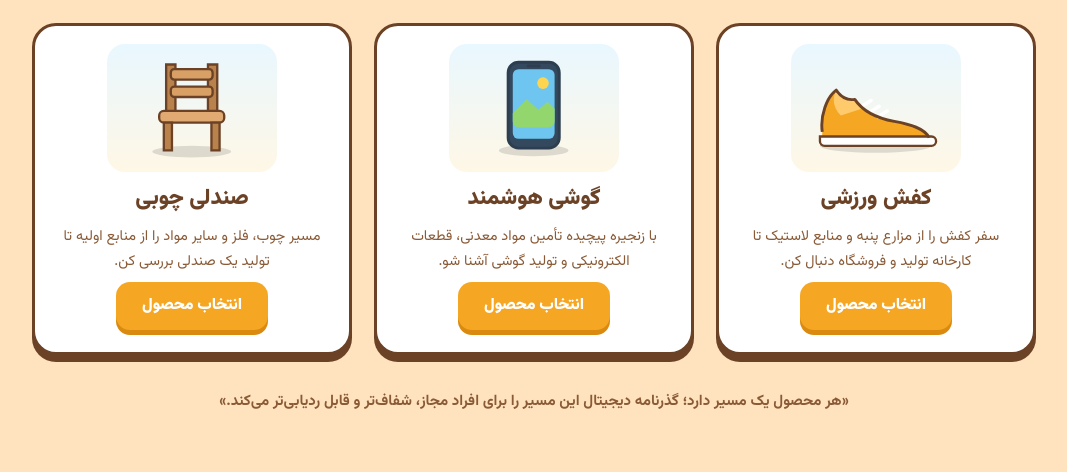
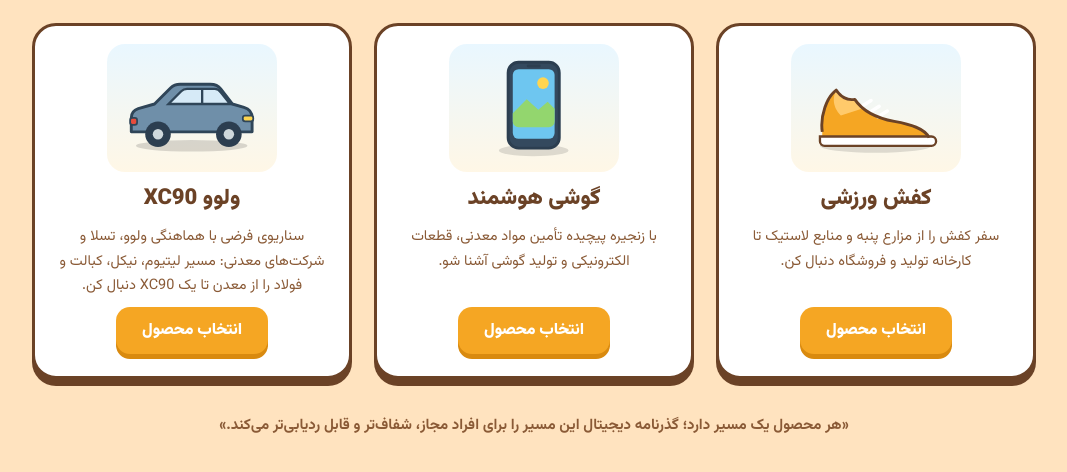
Before and after one commit to Eliihama/Digital_product_passport, a plain HTML site: page index.html in a window 1280 px wide. Shown: the part 162-634 px from the top of the page, without its empty margins (106-1173 px from the left). Drawn offline with Linux system fonts and the light colour scheme.

Commit message:
Add files via upload

```diff
--- a/index.html
+++ b/index.html
@@ -390,7 +390,7 @@ const TIER_COLOR = {3:'#2E9E5B',2:'#2F80ED',1:'#F2994A',0:'#8E5BD9'};
 const TIER_NAME = {3:'سطح ۳ – مواد اولیه',2:'سطح ۲ – فرآوری',1:'سطح ۱ – قطعات',0:'سطح ۰ – تولید نهایی و توزیع'};
 const MODE_NAME = {road:'جاده‌ای',rail:'ریلی',sea:'دریایی'};
 const MODE_VEH = {road:'کامیون',rail:'قطار باری',sea:'کشتی باری'};
-const REGION = {'هند':['جنوب آسیا',78,22],'تایلند':['جنوب شرق آسیا',102,14],'ویتنام':['جنوب شرق آسیا',102,14],'کره جنوبی':['شرق آسیا',122,34],'چین':['شرق آسیا',122,34],'ژاپن':['شرق آسیا',122,34],'تایوان':['شرق آسیا',122,34],'استرالیا':['اقیانوسیه',128,-25],'شیلی':['آمریکای جنوبی',-66,-24],'کنگو':['آفریقای مرکزی',24,-8],'لهستان':['اروپای مرکزی',17,52],'آلمان':['اروپای مرکزی',17,52],'سوئد':['شمال اروپا',18,65]};
+const REGION = {'هند':['جنوب آسیا',78,22],'تایلند':['جنوب شرق آسیا',102,14],'ویتنام':['جنوب شرق آسیا',102,14],'کره جنوبی':['شرق آسیا',122,34],'چین':['شرق آسیا',122,34],'ژاپن':['شرق آسیا',122,34],'تایوان':['شرق آسیا',122,34],'استرالیا':['اقیانوسیه',128,-25],'شیلی':['آمریکای جنوبی',-66,-24],'کنگو':['آفریقای مرکزی',24,-8],'لهستان':['اروپای مرکزی',17,52],'آلمان':['اروپای مرکزی',17,52],'سوئد':['شمال اروپا',18,65],'اندونزی':['اندونزی',118,-2]};
 
 /* کریدورهای دریایی مشترک (نمونه فرضی اما از نظر جغرافیایی معقول) */
 const IND_MAL = [[80.8,5],[88,5.5],[94,6.3],[98.2,5],[100.3,3.2],[102.3,1.75],[103.6,1.05],[104.8,1.6]];
@@ -500,49 +500,51 @@ const PRODUCTS = {
    ['wh','dc','گوشی هوشمند','final',[['road','بندر یانتیان',[114.28,22.55]],['sea','بندر روتردام',[114.6,21.8],[112,17],[110.5,11],[107.5,5.5],...rev(IND_MAL),...SUEZ,[4.1,51.95]],['rail',null]]],
    ['dc','st','گوشی هوشمند','final',[['road',null]]]]
  },
- chair:{ id:'chair', name:'صندلی چوبی', model:'صندلی چوبی مدل بلوط', brand:'بلوط', code:'PRD-3051', pid:'DPP-BL-3051-K4T8', lot:'LOT-BL-0911', madeIn:'آلمان', market:['آلمان',11.58,48.14],
-  blurb:'مسیر چوب، فلز و سایر مواد را از منابع اولیه تا تولید یک صندلی بررسی کن.',
-  maker:'شرکت مبلمان بلوط (فرضی) – آلمان',
-  comp:[['چوب بلوط و صفحه چندلا',78],['اتصالات فولادی',12],['رزین و چسب',6],['لاک و پوشش سطح',4]],
-  sustain:[['ردپای کربن (برآورد نمایشی)','۲۱ کیلوگرم CO₂ معادل','ok'],['منشأ چوب','جنگل مدیریت‌شده – اروپای مرکزی','ok'],['محتوای بازیافتی','۳۰٪ – فولاد بازیافتی اتصالات','ok'],['انتشار ترکیبات فرّار پوشش','در انتظار بررسی','review'],['مصرف آب در تولید','اطلاعات موجود نیست','na']],
-  certs:[['مدیریت پایدار جنگل (نمونه آموزشی)','نهاد گواهی فرضی «الف»','۱۴۰۲/۰۹/۰۱','۱۴۰۵/۰۹/۰۱','ok'],['ایمنی و دوام مبلمان (نمونه آموزشی)','نهاد گواهی فرضی «ب»','۱۴۰۳/۰۸/۱۰','۱۴۰۵/۰۸/۱۰','review'],['پوشش کم‌انتشار (نمونه آموزشی)','نهاد گواهی فرضی «ج»','۱۴۰۱/۰۳/۰۱','۱۴۰۳/۰۳/۰۱','expired']],
-  care:['سطح چوب را با دستمال خشک یا کمی نم‌دار تمیز کنید.','سالی یک‌بار اتصالات را بازبینی و پیچ‌ها را محکم کنید.','از قرار دادن صندلی کنار منبع گرما یا رطوبت زیاد خودداری کنید.','خراش‌های سطحی با روغن چوب قابل ترمیم‌اند.'],
-  eol:[['تعمیر','پایه یا اتصالات آسیب‌دیده قابل ترمیم‌اند.','نوع چوب، ابعاد و کد اتصالات'],['تعویض قطعات','نشیمن، پشتی و پیچ‌ها جداگانه تعویض می‌شوند.','فهرست قطعات یدکی و سازگاری آن‌ها'],['رنگ‌آمیزی و بازسازی','سطح چوب سنباده و دوباره پوشش داده می‌شود.','نوع لاک و پوشش اولیه سطح'],['فروش مجدد','صندلی سالم در بازار دست‌دوم عرضه می‌شود.','تاریخ تولید و وضعیت اصالت'],['بازیافت چوب و فلز','چوب به تخته خرده‌چوب و فولاد به ذوب برمی‌گردد.','ترکیب مواد و روش جداسازی اتصالات']],
-  branches:[['wood','مسیر چوب','#F28C28'],['metal','مسیر فلز','#2F80ED'],['coat','مسیر پوشش','#9B51E0'],['final','محصول نهایی','#27AE60']],
+ car:{ id:'car', name:'ولوو XC90', model:'ولوو XC90 ریچارج', brand:'ولوو', code:'PRD-9090', pid:'DPP-VO-9090-X9C0', lot:'LOT-VO-0911', madeIn:'سوئد', market:['سوئد',18.07,59.33],
+  blurb:'سناریوی فرضی با هماهنگی ولوو، تسلا و شرکت‌های معدنی: مسیر لیتیوم، نیکل، کبالت و فولاد را از معدن تا یک XC90 دنبال کن.',
+  maker:'ولوو – کارخانه تورسلاندا، سوئد (سناریوی نمایشی)',
+  comp:[['بدنه و شاسی فولادی',46],['پک باتری (لیتیوم، نیکل، کبالت)',22],['موتور و گیربکس',17],['سیم‌کشی و الکترونیک',9],['داخل کابین و سایر قطعات',6]],
+  sustain:[['ردپای کربن (برآورد نمایشی)','۲۸ تن CO₂ معادل در کل ساخت','ok'],['محتوای بازیافتی فولاد','۲۵٪ – فولاد بازیافتی در بدنه','ok'],['منشأ مواد باتری','لیتیوم: استرالیا · نیکل: اندونزی · کبالت: کنگو','ok'],['بازیافت‌پذیری باتری','در انتظار بررسی','review'],['مصرف آب در تولید','اطلاعات موجود نیست','na']],
+  certs:[['تأمین مسئولانه مواد معدنی (نمونه آموزشی)','نهاد گواهی فرضی «الف»','۱۴۰۲/۰۹/۰۱','۱۴۰۵/۰۹/۰۱','ok'],['ایمنی باتری خودرو (نمونه آموزشی)','نهاد گواهی فرضی «ب»','۱۴۰۳/۰۸/۱۰','۱۴۰۵/۰۸/۱۰','review'],['گزارش منشأ کبالت (نمونه آموزشی)','نهاد گواهی فرضی «ج»','۱۴۰۱/۰۳/۰۱','۱۴۰۳/۰۳/۰۱','expired']],
+  care:['سرویس دوره‌ای را طبق دفترچه در نمایندگی مجاز انجام دهید.','باتری را مدت طولانی در دمای خیلی بالا یا خیلی پایین رها نکنید.','تعمیر باتری و سیستم‌های ولتاژ بالا فقط توسط تعمیرکار مجاز انجام شود.','پیش از فروش یا بازیافت، سابقه سلامت باتری را از شناسنامه بررسی کنید.'],
+  eol:[['تعمیر و سرویس','قطعات مکانیکی و بدنه قابل تعمیر یا تعویض‌اند.','فهرست قطعات یدکی و سابقه سرویس'],['استفاده مجدد باتری','باتری با ظرفیت کافی می‌تواند برای ذخیره انرژی استفاده شود.','وضعیت سلامت باتری و تعداد چرخه شارژ'],['فروش مجدد','خودروی سالم در بازار دست‌دوم عرضه می‌شود.','تاریخ تولید، سابقه سرویس و وضعیت اصالت'],['بازیافت باتری','لیتیوم، نیکل و کبالت از سلول‌ها بازیابی می‌شوند.','ترکیب شیمیایی سلول‌ها و روش جداسازی'],['بازیافت فولاد','بدنه فولادی ذوب و دوباره استفاده می‌شود.','نوع آلیاژ و روش جداسازی قطعات']],
+  branches:[['bat','باتری و لیتیوم','#F28C28'],['steel','فولاد و بدنه','#2F80ED'],['eng','موتور','#EC407A'],['elec','مس و الکترونیک','#9B51E0'],['final','محصول نهایی','#27AE60']],
   companies:[
-   ['for','جنگل مدیریت‌شده پودلاسکی',3,'forest','بیاویستوک','لهستان',23.2,53.1,'الوار بلوط'],
-   ['ore','معدن سنگ‌آهن کیرونا',3,'mine','کیرونا','سوئد',20.25,67.85,'سنگ‌آهن'],
-   ['res','تأمین‌کننده رزین لودویگس‌هافن',3,'plant','لودویگس‌هافن','آلمان',8.44,49.48,'رزین و چسب'],
-   ['cm','تأمین‌کننده مواد پوششی لِورکوزن',3,'plant','لِورکوزن','آلمان',7,51.03,'مواد اولیه پوشش'],
-   ['wp','کارخانه فرآوری چوب اولشتین',2,'factory','اولشتین','لهستان',20.5,53.78,'چوب خشک‌شده'],
-   ['pn','کارخانه صفحات چوبی پوزنان',2,'factory','پوزنان','لهستان',16.9,52.4,'صفحه چندلا'],
-   ['mt','کارخانه فرآوری فلزات زالتس‌گیتر',2,'factory','زالتس‌گیتر','آلمان',10.35,52.15,'ورق فولاد'],
-   ['cf','کارخانه رنگ و پوشش اشتوتگارت',2,'factory','اشتوتگارت','آلمان',9.18,48.78,'لاک و روغن چوب'],
-   ['seat','کارخانه تولید نشیمن و پشتی',1,'factory','وروتسواف','لهستان',17.03,51.1,'نشیمن و پشتی'],
-   ['leg','کارخانه تولید پایه صندلی',1,'factory','شچچین','لهستان',14.55,53.43,'پایه صندلی'],
-   ['fit','کارخانه تولید اتصالات فلزی',1,'factory','دورتموند','آلمان',7.47,51.51,'اتصالات فلزی'],
-   ['ct','تأمین‌کننده پوشش سطح چوب',1,'factory','نورنبرگ','آلمان',11.08,49.45,'پوشش سطح چوب'],
-   ['asm','کارخانه مونتاژ صندلی بلوط',0,'assembly','کاسل','آلمان',9.5,51.3,'صندلی چوبی'],
-   ['wh','انبار محصولات',0,'warehouse','هانوفر','آلمان',9.73,52.37,'صندلی چوبی'],
-   ['dc','مرکز توزیع فرانکفورت',0,'dc','فرانکفورت','آلمان',8.68,50.11,'صندلی چوبی'],
-   ['st','فروشگاه مبلمان مونیخ',0,'store','مونیخ','آلمان',11.58,48.14,'صندلی چوبی']],
+   ['li','معدن لیتیوم گرین‌بوشز',3,'mine','گرین‌بوشز','استرالیا',116.06,-33.85,'کنسانتره لیتیوم'],
+   ['ni','معدن نیکل سورواکو',3,'mine','سورواکو','اندونزی',121.35,-2.55,'کنسانتره نیکل'],
+   ['co','معدن کبالت کولوزی',3,'mine','کولوزی','کنگو',25.47,-10.72,'کنسانتره کبالت'],
+   ['fe','معدن سنگ‌آهن کیرونا',3,'mine','کیرونا','سوئد',20.25,67.85,'سنگ‌آهن'],
+   ['cu','معدن مس لوبین',3,'mine','لوبین','لهستان',16.2,51.4,'کنسانتره مس'],
+   ['lr','پالایشگاه لیتیوم کوئینانا',2,'factory','کوئینانا','استرالیا',115.77,-32.25,'هیدروکسید لیتیوم'],
+   ['cp','کارخانه پیش‌ماده کاتد پوهانگ',2,'factory','پوهانگ','کره جنوبی',129.37,36.02,'پیش‌ماده نیکل-کبالت'],
+   ['mt','کارخانه فولاد لولئو',2,'factory','لولئو','سوئد',22.15,65.58,'ورق فولاد'],
+   ['cw','کارخانه سیم و فویل مس لگنیتسا',2,'factory','لگنیتسا','لهستان',16.2,51.21,'سیم و فویل مس'],
+   ['tsl','تسلا – کارخانه باتری برلین',1,'factory','برلین','آلمان',13.8,52.4,'پک باتری'],
+   ['bd','کارخانه پرس بدنه الوفسترم',1,'factory','الوفسترم','سوئد',14.54,56.28,'بدنه و شاسی'],
+   ['eng','کارخانه موتور اسکووده',1,'factory','اسکووده','سوئد',13.85,58.39,'موتور و گیربکس'],
+   ['ele','کارخانه سیم‌کشی و الکترونیک کراکوف',1,'factory','کراکوف','لهستان',19.94,50.06,'سیم‌کشی و الکترونیک'],
+   ['asm','کارخانه مونتاژ ولوو تورسلاندا',0,'assembly','گوتنبرگ','سوئد',11.78,57.72,'ولوو XC90'],
+   ['wh','انبار خودروهای آماده',0,'warehouse','گوتنبرگ','سوئد',12.0,57.62,'ولوو XC90'],
+   ['dc','مرکز توزیع جونشوپینگ',0,'dc','جونشوپینگ','سوئد',14.16,57.78,'ولوو XC90'],
+   ['st','نمایندگی ولوو استکهلم',0,'store','استکهلم','سوئد',18.07,59.33,'ولوو XC90']],
   edges:[
-   ['for','wp','الوار بلوط','wood',[['road',null]]],
-   ['wp','pn','چوب خشک‌شده','wood',[['rail',null]]],
-   ['res','pn','رزین و چسب','wood',[['rail',null,[11.5,50.8]]]],
-   ['wp','leg','چوب خشک‌شده','wood',[['rail',null,[18.5,53.6]]]],
-   ['pn','seat','صفحه چندلا','wood',[['road',null]]],
-   ['ore','mt','سنگ‌آهن','metal',[['rail','بندر نارویک (نروژ)',[17,68.42]],['sea','بندر هامبورگ',[15.5,68.7],[11.5,67],[7,64.5],[3.5,61.5],[3.8,58],[6.5,55.5],[7.6,54.4],[8.75,53.9],[9.9,53.55]],['rail',null]]],
-   ['mt','fit','ورق فولاد','metal',[['rail',null]]],
-   ['cm','cf','مواد اولیه پوشش','coat',[['road',null]]],
-   ['cf','ct','لاک و روغن چوب','coat',[['road',null]]],
-   ['seat','asm','نشیمن و پشتی','wood',[['rail',null,[13.7,51.05]]]],
-   ['leg','asm','پایه صندلی','wood',[['road',null,[13,52.4]]]],
-   ['fit','asm','اتصالات فلزی','metal',[['road',null]]],
-   ['ct','asm','پوشش سطح چوب','coat',[['road',null]]],
-   ['asm','wh','صندلی چوبی','final',[['road',null]]],
-   ['wh','dc','صندلی چوبی','final',[['rail',null]]],
-   ['dc','st','صندلی چوبی','final',[['road',null]]]]
+   ['li','lr','کنسانتره لیتیوم','bat',[['road',null]]],
+   ['lr','tsl','هیدروکسید لیتیوم','bat',[['road','بندر فرمنتل',[115.75,-32.05]],['sea','بندر هامبورگ',[113,-30],[105,-20],[93,-8],[84,1],...SUEZ,...NSEA,[9.9,53.55]],['rail',null]]],
+   ['ni','cp','کنسانتره نیکل','bat',[['road','بندر ماکاسار',[119.4,-5.1]],['sea','بندر پوهانگ',[118.6,-4.9],[118.2,-1.5],[118.9,1.2],[120.5,3.5],[124.5,4.5],[127.5,6],[128,12],[126.5,20],[124,27],[127,31.5],[129.2,34],[129.6,35.4]],['road',null]]],
+   ['co','cp','کنسانتره کبالت','bat',[['rail','بندر دارالسلام',[31.5,-9],[39.3,-6.8]],['sea','بندر پوهانگ',[40.5,-6.5],[43,-5],[55,-1],[70,3],...IND_MAL,[107.5,5.5],[111.5,10],[115.5,16],[119,21],[119.3,23.5],[121.5,27],[125,32],[129.2,34.2],[129.6,35.4]],['road',null]]],
+   ['cp','tsl','پیش‌ماده نیکل-کبالت','bat',[['road','بندر پوهانگ',[129.45,35.95]],['sea','بندر هامبورگ',[129.7,35.2],[129.2,34.3],...KR_S,[115,15],[110.5,11],[107.5,5.5],...rev(IND_MAL),...SUEZ,...NSEA,[9.9,53.55]],['rail',null]]],
+   ['fe','mt','سنگ‌آهن','steel',[['rail',null]]],
+   ['cu','cw','کنسانتره مس','elec',[['road',null]]],
+   ['mt','bd','ورق فولاد','steel',[['rail',null,[20.5,64],[18,60.5],[15.5,58]]]],
+   ['mt','eng','فولاد و آلیاژ','eng',[['rail',null,[20.5,64],[17,60.2],[14.5,58.5]]]],
+   ['cw','ele','سیم و فویل مس','elec',[['rail',null]]],
+   ['tsl','asm','پک باتری','bat',[['road','بندر روستوک',[12.1,54.15]],['sea','بندر گوتنبرگ',[12.3,54.8],[12.8,55.45],[12.65,56.0],[12.2,56.7],[11.6,57.4],[11.85,57.69]],['road',null]]],
+   ['bd','asm','بدنه و شاسی','steel',[['road',null,[13,57]]]],
+   ['eng','asm','موتور و گیربکس','eng',[['road',null]]],
+   ['ele','asm','سیم‌کشی و الکترونیک','elec',[['road','بندر گدینیا',[18.55,54.53]],['sea','بندر گوتنبرگ',[18.8,54.9],[16.5,54.8],[14.2,54.85],[13.0,55.05],[12.8,55.45],[12.65,56.0],[12.2,56.7],[11.6,57.4],[11.85,57.69]],['road',null]]],
+   ['asm','wh','ولوو XC90','final',[['road',null]]],
+   ['wh','dc','ولوو XC90','final',[['rail',null]]],
+   ['dc','st','ولوو XC90','final',[['road',null,[15.6,58.4],[16.6,58.9]]]]]
  }
 };
 
@@ -973,7 +975,7 @@ const ic=(n,s)=>`<svg class="ic" width="${s||18}" height="${s||18}" viewBox="0 0
 const ART={
  shoe:`<svg viewBox="0 0 120 90"><ellipse cx="60" cy="78" rx="48" ry="6" fill="rgba(0,0,0,.12)"/><path d="M14 66c-2-14 4-30 12-36 4 6 10 9 16 8 6 9 18 16 34 19 14 2.5 26 6 30 14v5H14z" fill="#F5A623"/><path d="M26 30c4 6 10 9 16 8l6 8-18 6c-6-6-8-14-4-22z" fill="#ffca6b"/><path d="M12 70h96a4 4 0 010 8H16a4 4 0 01-4-4z" fill="#fff" stroke="#6B4226" stroke-width="2"/><path d="M48 44l8-5M55 49l8-5M62 53l8-5" stroke="#fff" stroke-width="3" stroke-linecap="round"/><path d="M14 66c-2-14 4-30 12-36 4 6 10 9 16 8 6 9 18 16 34 19 14 2.5 26 6 30 14" fill="none" stroke="#6B4226" stroke-width="2.5" stroke-linejoin="round"/></svg>`,
  phone:`<svg viewBox="0 0 120 90"><ellipse cx="60" cy="82" rx="30" ry="5" fill="rgba(0,0,0,.12)"/><rect x="38" y="6" width="44" height="74" rx="9" fill="#34495e" stroke="#2c3e50" stroke-width="2.5"/><rect x="42" y="12" width="36" height="60" rx="5" fill="#6ec6f0"/><path d="M42 50l12-12 10 9 8-7 6 6v11a5 5 0 01-5 5H47a5 5 0 01-5-5z" fill="#93d66e"/><circle cx="68" cy="24" r="5" fill="#ffd54f"/><rect x="54" y="8" width="12" height="2.5" rx="1.2" fill="#2c3e50"/></svg>`,
- chair:`<svg viewBox="0 0 120 90"><ellipse cx="60" cy="83" rx="34" ry="5" fill="rgba(0,0,0,.12)"/><path d="M38 8h8v44h-8zM74 8h8v44h-8z" fill="#b9824c" stroke="#6B4226" stroke-width="2"/><rect x="42" y="12" width="36" height="9" rx="3" fill="#d9a066" stroke="#6B4226" stroke-width="2"/><rect x="42" y="27" width="36" height="9" rx="3" fill="#d9a066" stroke="#6B4226" stroke-width="2"/><rect x="32" y="48" width="56" height="10" rx="4" fill="#e0aa72" stroke="#6B4226" stroke-width="2"/><path d="M36 58h7v24h-7zM77 58h7v24h-7z" fill="#b9824c" stroke="#6B4226" stroke-width="2"/></svg>`};
+ car:`<svg viewBox="0 0 120 90"><ellipse cx="60" cy="78" rx="48" ry="5" fill="rgba(0,0,0,.14)"/><path d="M8 66V54q0-6 6-8l14-4 14-14q3-3 8-3h26q6 0 9 4l10 13 10 3q7 2 7 9v12z" fill="#6F8FA9" stroke="#2F4558" stroke-width="2.5" stroke-linejoin="round"/><path d="M40 42l11-11q2-2 5-2h24q3 0 5 3l8 10z" fill="#D6EAF7" stroke="#2F4558" stroke-width="2"/><path d="M69 29v13" stroke="#2F4558" stroke-width="2"/><rect x="104" y="52" width="9" height="5" rx="2" fill="#ffd54f" stroke="#2F4558" stroke-width="1.5"/><rect x="7" y="54" width="6" height="6" rx="2" fill="#e74c3c" stroke="#2F4558" stroke-width="1.5"/><circle cx="31" cy="68" r="11" fill="#2c3e50"/><circle cx="31" cy="68" r="4.5" fill="#cfd8dc"/><circle cx="92" cy="68" r="11" fill="#2c3e50"/><circle cx="92" cy="68" r="4.5" fill="#cfd8dc"/></svg>`};
 const stBadge=(k,t)=>`<i class="st ${k}">${t}</i>`;
 const ST={ok:['ok','تأیید آزمایشی'],review:['rev','در انتظار بررسی'],expired:['exp','اعتبار منقضی شده'],na:['na','اطلاعات موجود نیست'],lock:['lock','دسترسی محدود است'],bad:['exp','ثبت نشده']};
 const LOCK=`${ic('lock',13)}<i class="st lock">دسترسی محدود است</i>`;
```
